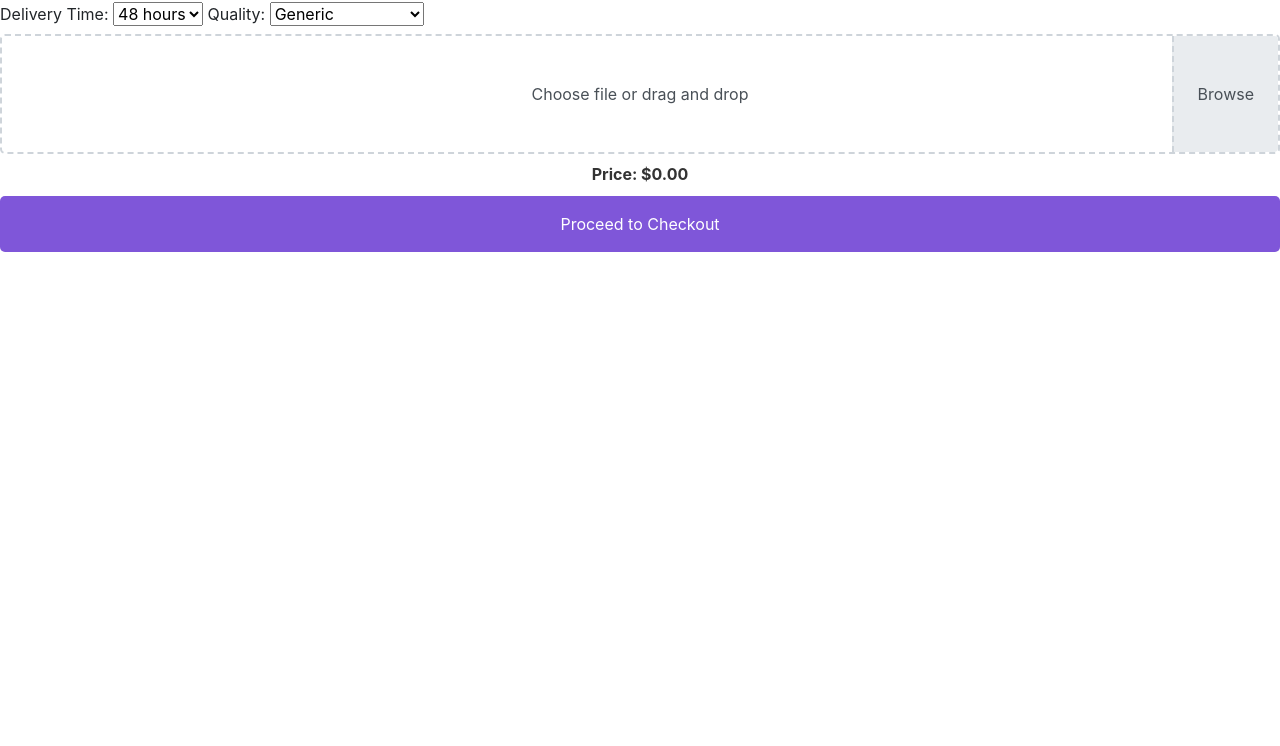
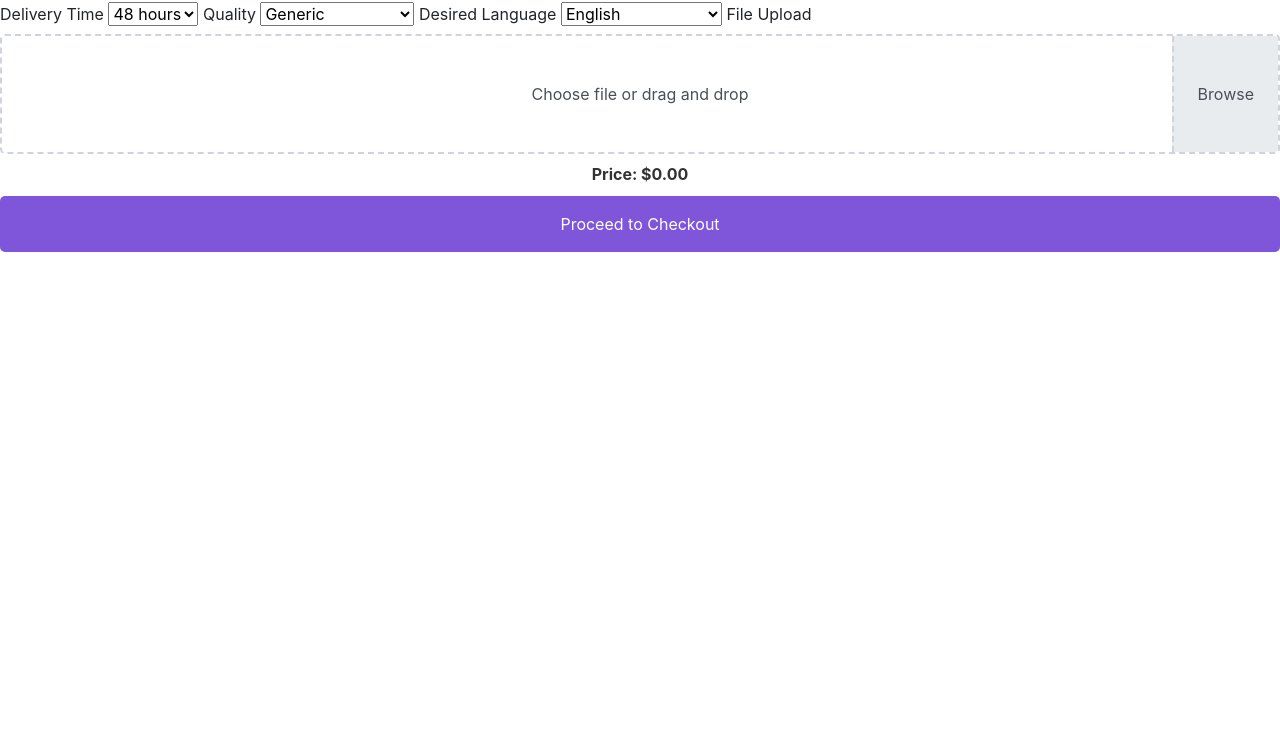
Before and after one commit to sweir1/QuoteGenerator, a website: page index.html in a window 1280 px wide. Shown: the part 54-800 px from the top of the page. Drawn offline with nearby package versions, Linux system fonts and the light colour scheme.

Commit message:
updated product description

```diff
--- a/functions/create-stripe-payment.js
+++ b/functions/create-stripe-payment.js
@@ -115,6 +115,7 @@ app.post(
         : null;
       const turnaroundTime = req.body.turnaroundTime;
       const quality = req.body.quality;
+      const language = req.body.language;
 
       // Get the reCAPTCHA token from the request body
       const recaptchaToken = req.body["g-recaptcha-response"];
@@ -150,7 +151,7 @@ app.post(
         unit_amount: priceInCents,
         currency: "usd",
         product_data: {
-          name: "Fixed Payment",
+          name: "AI Writing Service",
         },
       });
 
@@ -224,6 +225,7 @@ app.post(
           fileId: driveFolderId, // Replace fileId to driveFolderId (google drive folder id) containing temporary files, used for processing when users make payments
           businessSpecific: quality === "Business specific",
           turnaroundTime: turnaroundTime,
+          language: language, // Add the language to the metadata
         },
       });
 
@@ -264,6 +266,7 @@ app.post("/.netlify/functions/stripe-webhook", async (req, res) => {
       const businessSpecific = session.metadata.businessSpecific;
       const cost = session.amount_total / 100; // Convert from cents to dollars
       const turnaroundTime = session.metadata.turnaroundTime;
+      const language = session.metadata.language;
 
       try {
         // Initialize Google Drive API client
@@ -315,6 +318,7 @@ app.post("/.netlify/functions/stripe-webhook", async (req, res) => {
           businessSpecific,
           cost,
           turnaroundTime,
+          language,
           timestamp: new Date().toISOString(),
         };
         const orderDetailsFileName = "order_details.json";
--- a/functions/stripe-webhook.js
+++ b/functions/stripe-webhook.js
@@ -80,6 +80,7 @@ exports.handler = async (event, context) => {
       const cost = session.amount_total / 100; // Convert from cents to dollars
       const turnaroundTime = session.metadata.turnaroundTime;
       const fileId = session.metadata.fileId;
+      const language = session.metadata.language;
 
       try {
         const folderId = "1jZgmesu0ixGYkOqF2iFsoEhFa30cEPQx"; // Change to google drive folder id containing official files (After the user has successfully paid)
@@ -95,6 +96,7 @@ exports.handler = async (event, context) => {
           businessSpecific,
           cost,
           turnaroundTime,
+          language,
           timestamp: new Date().toISOString(),
         };
         const orderDetailsFileName = "order_details.json";
--- a/index.html
+++ b/index.html
@@ -142,18 +142,31 @@
     <body>
         <h1>Quote Generator</h1>
         <form id="uploadForm">
-            <label for="turnaroundTime">Delivery Time:</label>
-            <select id="turnaroundTime" name="turnaroundTime" required>
+            <label for="turnaroundTime" class="field-label-2">Delivery Time</label>
+            <select id="turnaroundTime" name="turnaroundTime" required="" class="w-select">
                 <option value="48 hours">48 hours</option>
                 <option value="24 hours">24 hours</option>
-                <!-- Add more options if needed -->
             </select>
-            <label for="quality">Quality:</label>
-            <select id="quality" name="quality" required>
+            <label for="quality" class="field-label-2">Quality</label>
+            <select id="quality" name="quality" required="" class="w-select">
                 <option value="Generic">Generic</option>
                 <option value="Business specific">Business specific</option>
             </select>
 
+            <label for="language" class="field-label-2">Desired Language</label>
+            <select id="language" name="language" data-name="language" required="" class="w-select">
+                <option value="English">English</option>
+                <option value="French">French</option>
+                <option value="Italian">Italian</option>
+                <option value="German">German</option>
+                <option value="Swiss German">Swiss German</option>
+                <option value="Portuguese">Portuguese</option>
+                <option value="simplified Chinese">simplified Chinese</option>
+                <option value="Japanese">Japanese</option>
+                <option value="Arabic">Arabic</option>
+            </select>
+
+            <label for="file-upload" class="field-label-2">File Upload</label>
             <div class="file-upload-container">
                 <div class="custom-file">
                     <input type="file" class="custom-file-input" id="fileInput" name="file" accept=".doc,.docx,.pdf,.xls,.xlsx,.ppt,.pptx,.txt" required />
@@ -164,7 +177,7 @@
             </div>
 
             <div id="contextFileContainer" style="display: none">
-                <label for="context" class="context-label">Context</label>
+                <label for="context" class="field-label-2">Context</label>
                 <div class="file-upload-container">
                     <div class="custom-file">
                         <input type="file" class="custom-file-input" id="contextFileInput" name="contextFile" accept=".doc,.docx,.pdf,.xls,.xlsx,.ppt,.pptx,.txt" />
@@ -327,7 +340,7 @@
                     e.preventDefault();
 
                     grecaptcha.ready(function() {
-                        grecaptcha.execute('6LcbydcpAAAAAHmNRQHo6rWbUQcV5Ub7lTepkOQq', { action: 'submit' }).then(function(token) {
+                        grecaptcha.execute('6Le2l9UpAAAAAAqPCVBq6hdumV0KR79KO0UPyQLR', { action: 'submit' }).then(function(token) {
                             const form = document.getElementById("uploadForm");
                             const formData = new FormData(form);
                             formData.append("g-recaptcha-response", token);
```
